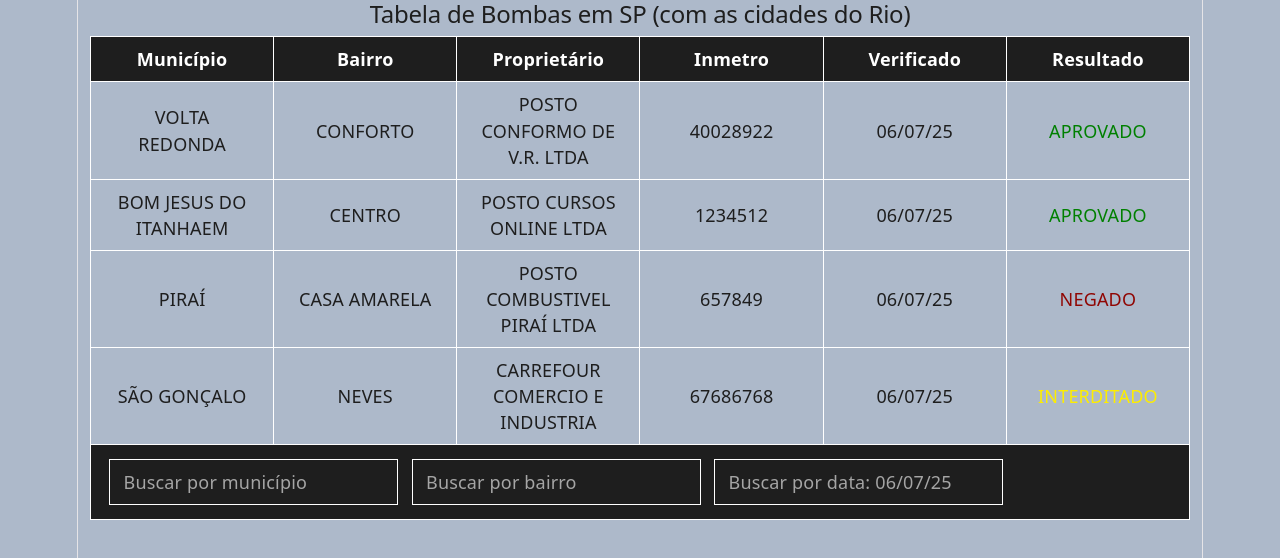
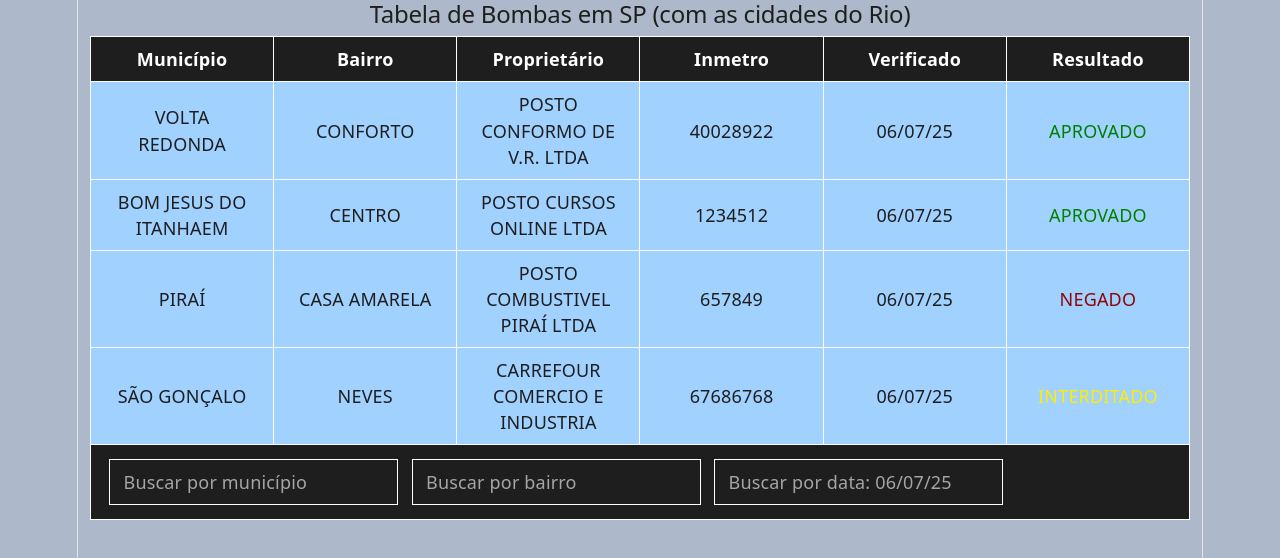
Before and after one commit to FATAG-26/FATAG-API-2026.03, a React (Vite) app in the folder front-end/my-app/: page / in a window 1280 px wide. Shown: the top 558 px of the page. Built offline with nearby package versions, Linux system fonts and the light colour scheme.

Commit message:
<feat>: mudança esquema tabela

```diff
--- a/front-end/my-app/src/App.tsx
+++ b/front-end/my-app/src/App.tsx
@@ -86,23 +86,23 @@ function App() {
             <tbody>
               {bombasFiltradas.map((bomba) => (
                 <tr key={bomba.inmetro}>
-                  <td className="border border-white px-4 py-2">
+                  <td className="border border-white bg-[#A0D1FF] px-4 py-2">
                     {bomba.municipio}
                   </td>
-                  <td className="border border-white px-4 py-2">
+                  <td className="border border-white bg-[#A0D1FF] px-4 py-2">
                     {bomba.bairro}
                   </td>
-                  <td className="border border-white px-4 py-2">
+                  <td className="border border-white bg-[#A0D1FF] px-4 py-2">
                     {bomba.proprietario}
                   </td>
-                  <td className="border border-white px-4 py-2">
+                  <td className="border border-white bg-[#A0D1FF] px-4 py-2">
                     {bomba.inmetro}
                   </td>
-                  <td className="border border-white px-4 py-2">
+                  <td className="border border-white bg-[#A0D1FF] px-4 py-2">
                     {bomba.verificado}
                   </td>
                   <td
-                    className={`border border-white px-4 py-2 ${bomba.resultado === 'APROVADO'
+                    className={`border border-white bg-[#A0D1FF] px-4 py-2 ${bomba.resultado === 'APROVADO'
                         ? 'text-[#008000]'
                         : bomba.resultado === 'NEGADO'
                           ? 'text-[#900603]'
```
